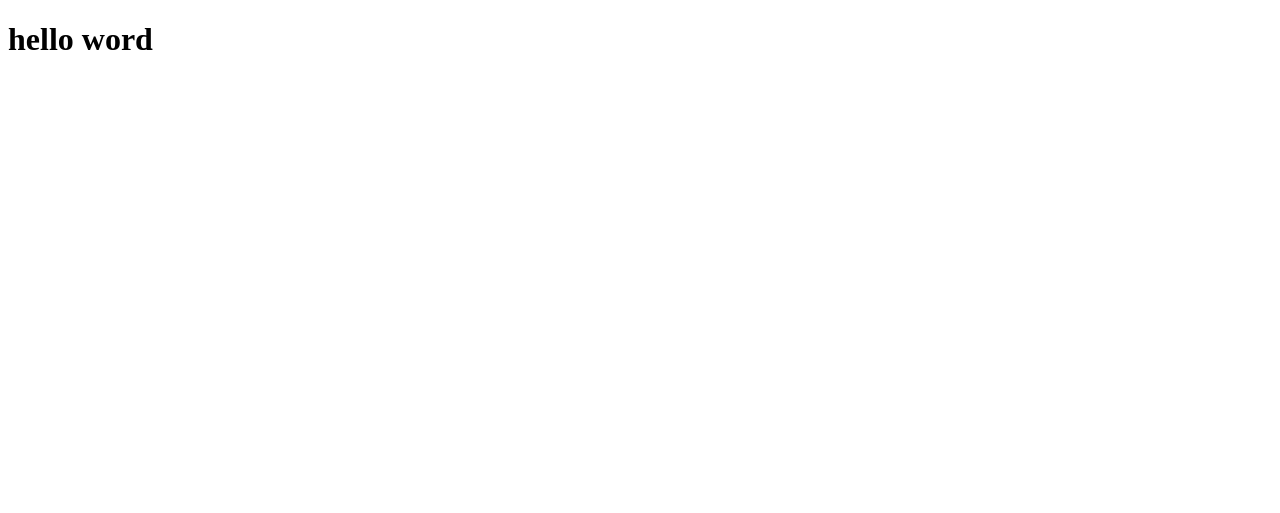
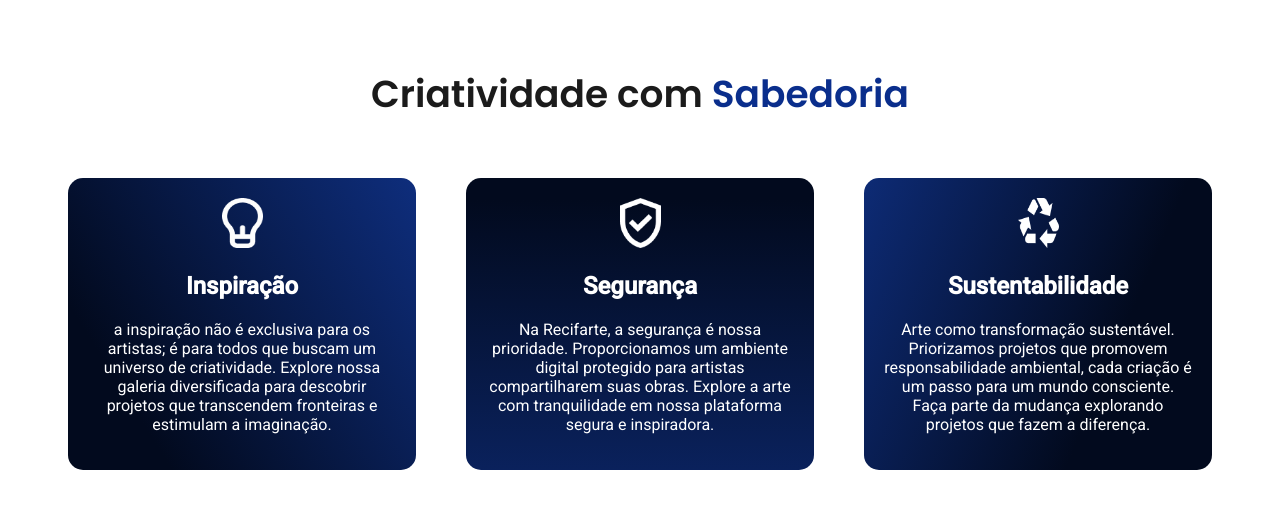
Before and after one commit to Victor87dev/pagina-principal, a plain HTML site: page index.html in a window 1280 px wide. Drawn offline with Linux system fonts and the light colour scheme.

Commit message:
Criação das flex-box, com as pasta imagens

```diff
--- a/css/style.css
+++ b/css/style.css
@@ -0,0 +1,67 @@
+@import url('https://fonts.googleapis.com/css2?family=Poppins:wght@600&display=swap');
+@import url('https://fonts.googleapis.com/css2?family=Roboto:wght@400;500&display=swap');
+
+
+/* Estilos da Main */
+main .box{
+    margin: 20px;
+    padding: 15px;
+    font-family: 'Poppins', sans-serif;
+    font-size: 25px;
+    color: #1B1B1B;
+}
+/* Estilos da CaixaS */
+.boxtitle h1{
+    text-align: center;
+}
+
+.boxtitle h1 span{
+   color: #0A2E8C;
+}
+.flexbox{
+    display: flex;
+    flex-wrap: wrap;
+    justify-content: center;
+    text-align: center;
+    font-size: 16px;
+    font-family: 'Roboto', sans-serif;
+}
+.flexbox > div{
+    flex: 1;
+    margin: 10px;
+    padding: 20px;
+    max-width: 400px;
+    width: calc(33.33% - 20px);
+    overflow: hidden;
+
+}
+.flexbox .item-1,
+.flexbox .item-2,
+.flexbox .item-3 {
+    border-radius: 15px;
+    color: white;
+    margin: 25px;
+}
+.flexbox > div img {
+    width: 41px;
+    height: 50px;
+}
+.flexbox .item-1{
+    background: linear-gradient(58deg, #020A1E 19.59%, #0F3083 105.59%);
+}
+.flexbox .item-2{
+    background: linear-gradient(180deg, #020A1E 7.55%, #0F3083 158.57%);
+}
+.flexbox .item-3{
+    background: linear-gradient(293deg, #020A1E 31.07%, #0F3083 110.93%);
+}
+@media only screen and (max-width: 768px) {
+    .flexbox > div {
+        flex: 100%;
+        max-width: none;
+        font-size: 14px;
+        width: 100%;
+        box-sizing: border-box;
+        padding: 15px;
+    }
+}
--- a/index.html
+++ b/index.html
@@ -7,6 +7,31 @@
     <title>pagina principal</title>
 </head>
 <body>
-    <h1>hello word</h1>
+
+    <main>  <!--criação da main para fazer parte do elementos-->
+      <section class="box">
+        <div class= "boxtitle">
+            <h1>Criatividade com <span class="cor">Sabedoria</span></h1>
+        </div>
+       <div class="flexbox"> <!--Criação das Flex-box-->
+        <div class="item-1">
+            <img src="imagens/inspiracao.png">
+            <h2><Input:btn></Input:btn>Inspiração</h2>
+            <p> a inspiração não é exclusiva para os artistas; é para todos que buscam um universo de criatividade. Explore nossa galeria diversificada para descobrir projetos que transcendem fronteiras e estimulam a imaginação.</p>
+        </div>
+        <div class="item-2">
+            <img src="imagens/seguranca.png">
+            <h2>Segurança</h2>
+            <p> Na Recifarte, a segurança é nossa prioridade. Proporcionamos um ambiente digital protegido para artistas compartilharem suas obras. Explore a arte com tranquilidade em nossa plataforma segura e inspiradora.</p>
+        </div>
+        <div class="item-3">
+            <img src="imagens/sustentabiliade.png">
+            <h2>Sustentabilidade</h2>
+            <p> Arte como transformação sustentável. Priorizamos projetos que promovem responsabilidade ambiental, cada criação é um passo para um mundo consciente. Faça parte da mudança explorando projetos que fazem a diferença.</p>
+        </div>
+
+       </div>
+      </section>
+    </main>
 </body>
 </html>
```
Also changed, not shown: imagens/inspiracao.png (added), imagens/seguranca.png (added), imagens/sustentabiliade.png (added).
